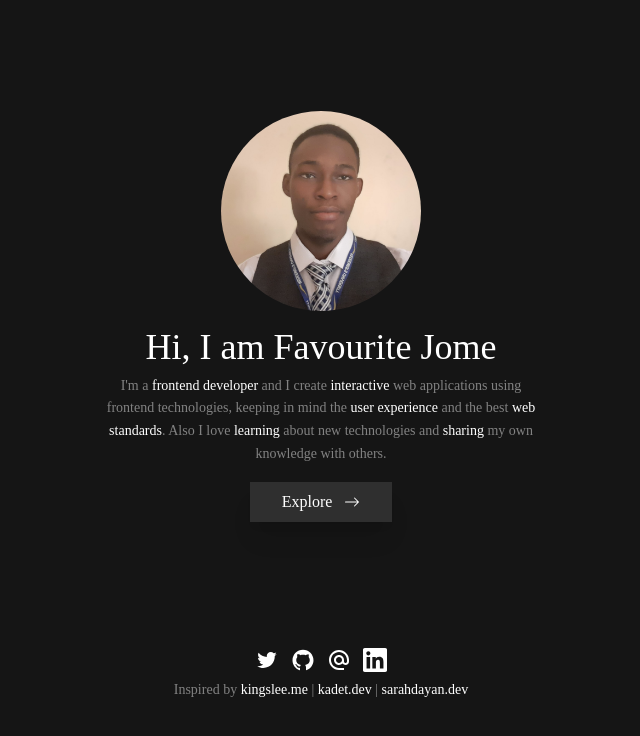
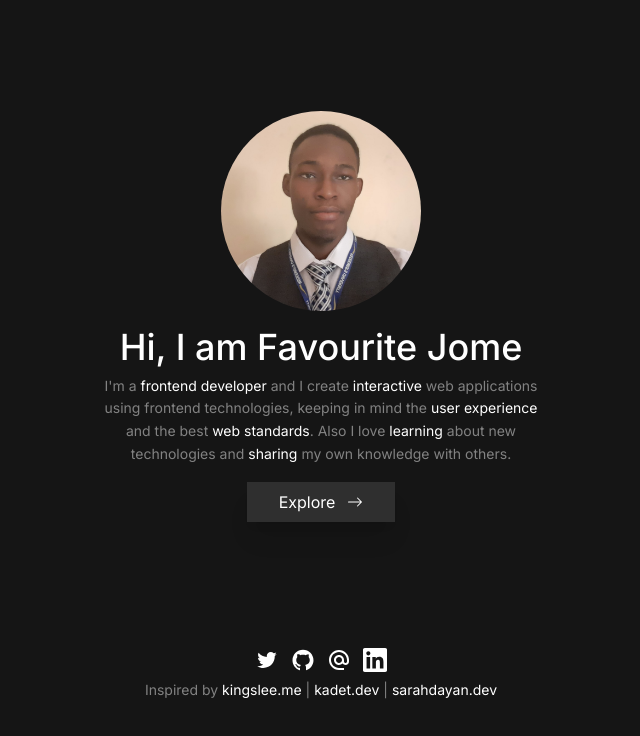
Before and after one commit to jomefavourite/portfolio-v2, a React (Vite) app: page / in a window 1280 px wide. Shown: the top 736 px of the page, without its empty margins (319-959 px from the left). Built offline with nearby package versions, Linux system fonts and the light colour scheme; no server answers.

Commit message:
setup font

```diff
--- a/app/LandingPage.tsx
+++ /dev/null
@@ -1,142 +0,0 @@
-import React from 'react';
-import Navigation from '../components/Navigation';
-
-import { Link } from 'react-router-dom';
-import { BsArrowRight } from 'react-icons/bs';
-import { AiOutlineTwitter, AiFillGithub } from 'react-icons/ai';
-import { MdOutlineAlternateEmail } from 'react-icons/md';
-import { Socials } from '../utils';
-import { SiLinkedin } from 'react-icons/si';
-import { useBlogPost } from '../hooks/useBlogPost';
-
-const socials: Socials[] = [
-  {
-    name: 'Twitter',
-    icon: <AiOutlineTwitter />,
-    link: 'https://twitter.com/favouritejome1',
-  },
-  {
-    name: 'Github',
-    icon: <AiFillGithub />,
-    link: 'https://github.com/jomefavourite',
-  },
-  {
-    name: 'Email',
-    icon: <MdOutlineAlternateEmail />,
-    link: 'mailto:jfjomefavourite@gmail.com',
-  },
-  {
-    name: 'LinkedIn',
-    icon: <SiLinkedin />,
-    link: 'https://www.linkedin.com/in/favourite-jome-677766184/',
-  },
-];
-function LandingPage() {
-  useBlogPost('Favourite');
-
-  return (
-    <div>
-      {/* <style jsx global={false}>{`
-    body {
-      // height: 100vh;
-      display: flex;
-      justify-content: space-between;
-      flex-direction: column;
-    }
-  `}</style> */}
-
-      <Navigation />
-      <main className='container h-[calc(100vh-64px-104px)] text-center'>
-        <div className='fadeIn flex h-full flex-col justify-center'>
-          <img
-            src='/me.jpg'
-            width={200}
-            height={200}
-            alt='Favourite Jome'
-            style={{
-              borderRadius: '50%',
-              textAlign: 'center',
-              margin: '0 auto 1rem',
-            }}
-          />
-
-          <h1 className='mb-2 text-2xl font-medium md:text-4xl'>
-            Hi, I am Favourite Jome
-          </h1>
-          <p className='mx-auto max-w-md text-sm leading-relaxed text-lightGrey'>
-            I&apos;m a <span className='text-white'>frontend developer</span>{' '}
-            and I create <span className='text-white'>interactive</span> web
-            applications using frontend technologies, keeping in mind the{' '}
-            <span className='text-white'>user experience</span> and the best{' '}
-            <span className='text-white'>web standards</span>.{' '}
-            <span className=''>
-              Also I love <span className='text-white'>learning</span> about new
-              technologies and <span className='text-white'>sharing</span> my
-              own knowledge with others.
-            </span>
-          </p>
-
-          <Link
-            to='/projects'
-            className='group mx-auto mt-4 box-border flex w-fit items-center justify-center gap-3 bg-[#2f2f2f] px-8 py-2 text-white shadow-xl  transition-all duration-200 ease-out'
-          >
-            Explore{' '}
-            <BsArrowRight className='transform group-hover:translate-x-2' />
-          </Link>
-        </div>
-      </main>
-      <footer className='fadeIn container py-4 text-center'>
-        <div className='mb-2 flex items-center justify-center gap-3'>
-          {socials.map((social, ind) => (
-            <a
-              key={ind}
-              href={social.link}
-              className=' flex items-center gap-2'
-              target='_blank'
-              rel='noreferrer'
-              title={social.name}
-            >
-              <span className='flex items-center gap-1 text-2xl'>
-                {social.icon}
-              </span>
-            </a>
-          ))}
-        </div>
-        <p className='text-sm text-lightGrey'>
-          Inspired by{' '}
-          <a
-            href='https://www.kingslee.me/'
-            className='text-white'
-            target='_blank'
-            rel='noreferrer'
-            title="Kingsley's Portfolio"
-          >
-            kingslee.me
-          </a>{' '}
-          |{' '}
-          <a
-            href='https://kadet.dev/'
-            className='text-white'
-            target='_blank'
-            rel='noreferrer'
-            title="Kadet's Portfolio"
-          >
-            kadet.dev
-          </a>{' '}
-          |{' '}
-          <a
-            href='https://www.sarahdayan.dev/'
-            className='text-white'
-            target='_blank'
-            rel='noreferrer'
-            title="Sarah's Portfolio"
-          >
-            sarahdayan.dev
-          </a>
-        </p>
-      </footer>
-    </div>
-  );
-}
-
-export default LandingPage;
--- a/app/globals.css
+++ b/app/globals.css
@@ -1,3 +1,5 @@
+@import url("https://fonts.googleapis.com/css2?family=Inter:wght@400;500;600;700&display=swap");
+
 @tailwind base;
 @tailwind components;
 @tailwind utilities;
--- a/app/layout.tsx
+++ /dev/null
@@ -1,56 +0,0 @@
-import { Inter } from 'next/font/google';
-import './globals.css';
-import type { ReactNode } from 'react';
-import Providers from '../utils/provider';
-import Script from 'next/script';
-
-// const queryClient = new QueryClient();
-
-const inter = Inter({
-  weight: ['400', '700'],
-  // style: ["normal", "italic"],
-  subsets: ['latin'],
-});
-
-export default function RootLayout({ children }: { children: ReactNode }) {
-  return (
-    <html lang='en' className={inter.className}>
-      <body className='h-full' suppressHydrationWarning={true}>
-        <Providers>{children}</Providers>
-      </body>
-
-      {/* <Script
-        src='http://localhost:3000/scripts/aichatbotso-widget.js'
-        type='text/javascript'
-        data-name='aichatbotso'
-        data-address='http://localhost:3000'
-        data-id='48d56459-aba3-4581-b465-dfe0cf6a7c71'
-      ></Script> */}
-
-      {/* <Script id='bot'>
-        {`window.embeddedChatbotConfig = {
-chatbotId: "hRc6PoKxXKZyAEjS8aW0V",
-domain: "www.chatbase.co"
-}`}
-      </Script>
-      <Script
-        src='https://www.chatbase.co/embed.min.js'
-        chatbotId='hRc6PoKxXKZyAEjS8aW0V'
-        domain='www.chatbase.co'
-        defer
-      ></Script> */}
-
-      <Script src='https://www.googletagmanager.com/gtag/js?id=G-55PVDQTVMW' />
-      <Script id='google'>
-        {`
-          <!-- Google tag (gtag.js) -->
-            window.dataLayer = window.dataLayer || [];
-            function gtag(){dataLayer.push(arguments);}
-            gtag('js', new Date());
-
-            gtag('config', 'G-55PVDQTVMW');
-          `}
-      </Script>
-    </html>
-  );
-}
--- a/app/page.tsx
+++ b/app/page.tsx
@@ -1,49 +1,140 @@
-//  ;
+// import LandingPage from './LandingPage';
+import React from 'react';
+import Navigation from '../components/Navigation';
 
-// import { useBlogPost } from "../hooks/useBlogPost";
-// import getQueryClient from "../utils/getQueryClient";
-// import { dehydrate } from "@tanstack/react-query";
-import LandingPage from './LandingPage';
+import { Link } from 'react-router-dom';
+import { BsArrowRight } from 'react-icons/bs';
+import { AiOutlineTwitter, AiFillGithub } from 'react-icons/ai';
+import { MdOutlineAlternateEmail } from 'react-icons/md';
+import { Socials } from '../utils';
+import { SiLinkedin } from 'react-icons/si';
+import { useBlogPost } from '../hooks/useBlogPost';
 
 export const metadata = {
   title: 'Favourite Jome Portfolio',
   description: 'Favourite Jome portfolio page',
 };
 
-{
-  /* <link rel='icon' href='/favicon.ico' />
-<link
-  rel='apple-touch-icon'
-  sizes='180x180'
-  href='/apple-touch-icon.png'
-/>
-<link
-  rel='icon'
-  type='image/png'
-  sizes='32x32'
-  href='/favicon-32x32.png'
-/>
-<link
-  rel='icon'
-  type='image/png'
-  sizes='16x16'
-  href='/favicon-16x16.png'
-/> */
+const socials: Socials[] = [
+  {
+    name: 'Twitter',
+    icon: <AiOutlineTwitter />,
+    link: 'https://twitter.com/favouritejome1',
+  },
+  {
+    name: 'Github',
+    icon: <AiFillGithub />,
+    link: 'https://github.com/jomefavourite',
+  },
+  {
+    name: 'Email',
+    icon: <MdOutlineAlternateEmail />,
+    link: 'mailto:jfjomefavourite@gmail.com',
+  },
+  {
+    name: 'LinkedIn',
+    icon: <SiLinkedin />,
+    link: 'https://www.linkedin.com/in/favourite-jome-677766184/',
+  },
+];
+
+function Home() {
+  useBlogPost('Favourite');
+
+  return (
+    <div>
+      <Navigation />
+      <main className='container h-[calc(100vh-64px-104px)] text-center'>
+        <div className='fadeIn flex h-full flex-col justify-center'>
+          <img
+            src='/me.jpg'
+            width={200}
+            height={200}
+            alt='Favourite Jome'
+            style={{
+              borderRadius: '50%',
+              textAlign: 'center',
+              margin: '0 auto 1rem',
+            }}
+          />
+
+          <h1 className='mb-2 text-2xl font-medium md:text-4xl'>
+            Hi, I am Favourite Jome
+          </h1>
+          <p className='mx-auto max-w-md text-sm leading-relaxed text-lightGrey'>
+            I&apos;m a <span className='text-white'>frontend developer</span>{' '}
+            and I create <span className='text-white'>interactive</span> web
+            applications using frontend technologies, keeping in mind the{' '}
+            <span className='text-white'>user experience</span> and the best{' '}
+            <span className='text-white'>web standards</span>.{' '}
+            <span className=''>
+              Also I love <span className='text-white'>learning</span> about new
+              technologies and <span className='text-white'>sharing</span> my
+              own knowledge with others.
+            </span>
+          </p>
+
+          <Link
+            to='/projects'
+            className='group mx-auto mt-4 box-border flex w-fit items-center justify-center gap-3 bg-[#2f2f2f] px-8 py-2 text-white shadow-xl  transition-all duration-200 ease-out'
+          >
+            Explore{' '}
+            <BsArrowRight className='transform group-hover:translate-x-2' />
+          </Link>
+        </div>
+      </main>
+      <footer className='fadeIn container py-4 text-center'>
+        <div className='mb-2 flex items-center justify-center gap-3'>
+          {socials.map((social, ind) => (
+            <a
+              key={ind}
+              href={social.link}
+              className=' flex items-center gap-2'
+              target='_blank'
+              rel='noreferrer'
+              title={social.name}
+            >
+              <span className='flex items-center gap-1 text-2xl'>
+                {social.icon}
+              </span>
+            </a>
+          ))}
+        </div>
+        <p className='text-sm text-lightGrey'>
+          Inspired by{' '}
+          <a
+            href='https://www.kingslee.me/'
+            className='text-white'
+            target='_blank'
+            rel='noreferrer'
+            title="Kingsley's Portfolio"
+          >
+            kingslee.me
+          </a>{' '}
+          |{' '}
+          <a
+            href='https://kadet.dev/'
+            className='text-white'
+            target='_blank'
+            rel='noreferrer'
+            title="Kadet's Portfolio"
+          >
+            kadet.dev
+          </a>{' '}
+          |{' '}
+          <a
+            href='https://www.sarahdayan.dev/'
+            className='text-white'
+            target='_blank'
+            rel='noreferrer'
+            title="Sarah's Portfolio"
+          >
+            sarahdayan.dev
+          </a>
+        </p>
+      </footer>
+    </div>
+  );
 }
 
-const Home = () => {
-  // Calling this hook here, so the articles would be cache on the
-  // index page, before moving to the articles page
-  // useBlogPost("Favourite");
-  // const queryClient = getQueryClient();
-  // await queryClient.prefetchQuery(["hydrate-users"], getUsers);
-  // const dehydratedState = dehydrate(queryClient);
-
-  return (
-    // <Hydrate state={dehydratedState}>
-    <LandingPage />
-    // </Hydrate>
-  );
-};
-
 export default Home;
--- a/tailwind.config.js
+++ b/tailwind.config.js
@@ -2,18 +2,18 @@
 module.exports = {
   content: [
     './app/**/*.{js,ts,jsx,tsx,mdx}',
-    "./pages/**/*.{js,ts,jsx,tsx}",
-    "./components/**/*.{js,ts,jsx,tsx}",
+    './pages/**/*.{js,ts,jsx,tsx}',
+    './components/**/*.{js,ts,jsx,tsx}',
   ],
   theme: {
     extend: {
       colors: {
-        "dark-main": "#151515",
-        darkCard: "#202022",
-        lightGrey: "#828282",
+        'dark-main': '#151515',
+        darkCard: '#202022',
+        lightGrey: '#828282',
       },
       fontFamily: {
-        sans: ["var(--font-inter)"],
+        sans: ['inter'],
       },
     },
   },
```
